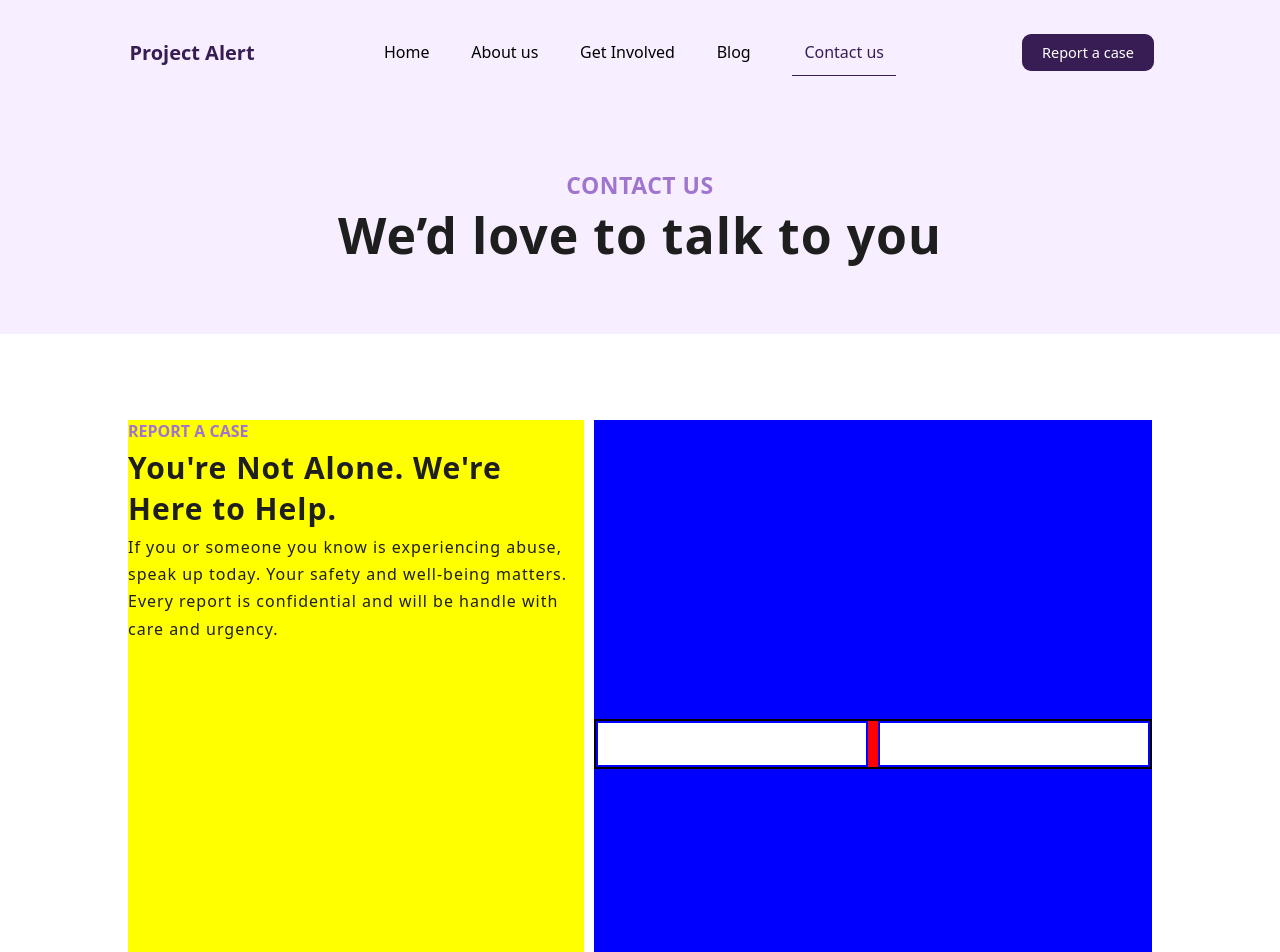
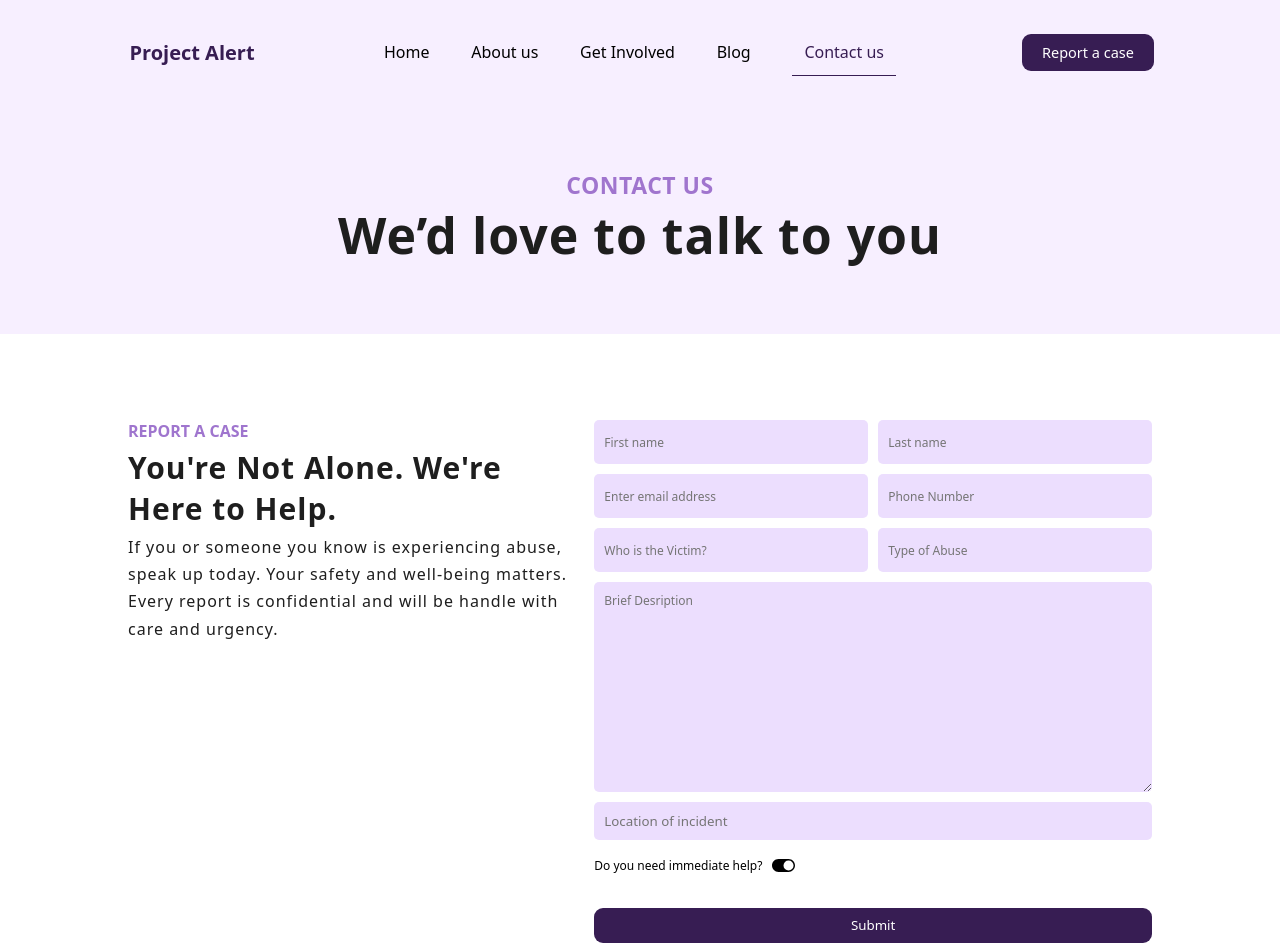
Before and after one commit to DevIsmail-coder/Project-Alert, a React (Vite) app: page /#/contactus in a window 1280 px wide. Shown: the top 952 px of the page. Built offline with nearby package versions, Linux system fonts and the light colour scheme.

Commit message:
Refactor ContactUs component layout and styles; add placeholders to input fields

```diff
--- a/src/pages/ContactUs/ContactUs.css
+++ b/src/pages/ContactUs/ContactUs.css
@@ -65,7 +65,7 @@
     display: flex;
     flex-direction: column;
     gap: 5px;
-    background-color: yellow;
+    /* background-color: yellow; */
 
      & h4{
         color: #9F75CE;
@@ -97,43 +97,93 @@
 .ContactUsBodyBox1Small2{
     width: 55%;
     height: 100%;
-    background-color: blue;
+    /* background-color: blue; */
     display: flex;
-    justify-content: center;
+    gap: 10px;
+    flex-direction: column;
+    /* justify-content: center; */
     align-items: center;
 }
 
 .contactusinput {
     width: 100%;
-    height: 50px;
-    background-color: red;
+    height: 44px;
+    /* background-color: red; */
     display: flex;
     align-items: center;
     gap: 10px;
-    border: 2px solid black;
 
 }
 .contactusinput input {
-    flex-grow: 1;
-    /* flex: 1;   */
+    width: 50%;
+    border: none;
+    height: 100%;
+    padding: 10px;
+    font-size: 12px;
+    border-radius: 5px;
+    background-color: #ECDEFE;
+}
+
+.contactarea{
     width: 100%;
-    height: 100%;
+    height: 210px;
     border: none;
-    outline: none;
-    padding: 0 10px;
-    background-color: white;
-    border: 2px solid blue;
+    font-size: 12px;
+    border-radius: 5px;
+    padding: 10px;
+    background-color: #ECDEFE;
+}
+
+.inputlocation{
+    width: 100%;
+    height: 38px;
+    padding: 10px;
+    border: none;
+    border-radius: 5px;
+    background-color: #ECDEFE;
+}
+
+.togglediv{
+    width: 100%;
+    height: 30px;
+    display: flex;
+    gap: 10px;
+    /* background-color: beige; */
+    align-items: center;
+}
+.togglediv p{
+    font-size: 12px;
+    letter-spacing: 0.1;
+}
+
+.togicon{
+    font-size: 23px;
+}
+
+.contactbutton{
+    width: 100%;
+    height: 70px;
+    display: flex;
+    align-items: center;
+    /* background-color: green; */
+
+    & button{
+        width: 100%;
+        border-radius: 9px;
+        background-color: #371D53;
+        height: 35px;
+    }
 }
 
 .ContactUsBodyCallUs{
     width: 100%;
     height: 20vh;
-    /* background-color: blueviolet; */
     display: flex;
     justify-content: center;
     align-items: center;
     margin-top: 15px;
 }
+
 
 .ContactUsBodyCallUsSmall{
     width: 80%;
--- a/src/pages/ContactUs/ContactUs.jsx
+++ b/src/pages/ContactUs/ContactUs.jsx
@@ -1,12 +1,14 @@
-import React from "react";
+import React, { useState } from "react";
 import Header from "../Header/Header";
 import Filter from "../Filter/Filter";
 import "./ContactUs.css";
 import { FaLocationDot } from "react-icons/fa6";
 import { HiOutlineMail } from "react-icons/hi";
 import { VscCallIncoming } from "react-icons/vsc";
+import { IoToggle } from "react-icons/io5";
 
 const ContactUs = () => {
+  const [showColor, setShowColor] = useState(false);
   return (
     <>
       <Header />
@@ -29,17 +31,34 @@ const ContactUs = () => {
               </div>
               <div className="ContactUsBodyBox1Small2">
                 <div className="contactusinput">
-                <input type="text" />
-                <input type="text" />
+                  <input type="text" placeholder="First name" />
+                  <input type="text" placeholder="Last name" />
+                </div>
+                <div className="contactusinput">
+                  <input type="text" placeholder="Enter email address" />
+                  <input type="text" placeholder="Phone Number" />
+                </div>
+                <div className="contactusinput">
+                  <input type="text" placeholder="Who is the Victim?" />
+                  <input type="text" placeholder="Type of Abuse" />
+                </div>
+                <textarea name="" id="" className="contactarea" placeholder="Brief Desription"></textarea>
+                <input type="text" placeholder="Location of incident" className="inputlocation" />
+                <article className="togglediv"> <p>Do you need immediate help?</p>
+                <IoToggle className="togicon" onClick={() => setShowColor(!showColor)}  style={{color: showColor ? "#1FC16B" : "black"}}/>
+                </article>
+                <div className="contactbutton">
+                  <button>Submit</button>
                 </div>
               </div>
+
             </div>
           </div>
 
           <div className="ContactUsBodyCallUs">
             <div className="ContactUsBodyCallUsSmall">
               <div className="ContactUsSmall">
-                <VscCallIncoming className="Icon"/>
+                <VscCallIncoming className="Icon" />
                 <div className="ContactUsSmall2">
                   <h4>CALL US</h4>
                   <h3>+234 818 0091 072</h3>
@@ -48,7 +67,7 @@ const ContactUs = () => {
               </div>
 
               <div className="ContactUsSmall">
-                  <HiOutlineMail className="Icon"/>
+                <HiOutlineMail className="Icon" />
                 <div className="ContactUsSmall2">
                   <h4>EMAIL US</h4>
                   <h3>info@projectalertnig.org</h3>
@@ -56,7 +75,7 @@ const ContactUs = () => {
               </div>
 
               <div className="ContactUsSmall">
-                  <FaLocationDot className="Icon"/>
+                <FaLocationDot className="Icon" />
                 <div className="ContactUsSmall2">
                   <h4>HEADSQUATERS</h4>
                   <h3>Lagos,Nigeria.</h3>
--- a/src/pages/Home/Home.css
+++ b/src/pages/Home/Home.css
@@ -438,3 +438,59 @@ gap: 5px;
     line-height: 1.7;
     font-weight: 250;
 }
+
+@media screen and (max-width: 800px) {
+    .hero-wrap {
+        height:  300px;
+    }
+    .hero-img-main {
+        width: 100%;
+        border-radius: 0;
+        height: 100%;
+    }
+
+    .inner-up-img-text-1 {
+       & h1 {
+            font-size: 20px;
+        }
+      & p{
+        font-size: 12px;
+      }
+    }
+    .inner-btm-btn-div {
+        width: 100%;
+        height: 30px;
+
+        & button{
+            width: 50%;
+            height: 100%;
+            font-size: 12px;
+        }
+    }
+    .who-are-we-inner{
+        width: 100%;
+        height: 650px;
+        display: flex;
+        flex-direction: column;
+        align-items: center;
+        background-color: green;
+    }
+
+    .what-we-provide-img-1{
+        width: 80%;
+
+    }
+    .what-we-provide-img-2{
+        width: 100%;
+        height: 200px;
+        display: flex;
+        flex-direction: column;
+        align-items: center;
+        justify-content: center;
+        background-color: red;
+    }
+    .what-we-provide-img-2-wrap{
+        width: 80%;
+        font-size: 10px;
+    }
+}
--- a/src/pages/Home/Home.jsx
+++ b/src/pages/Home/Home.jsx
@@ -21,8 +21,7 @@ const Home = () => {
             <div className='inner-up-img-text-1'>
                 <h1>Breaking the silence,</h1>
                 <h1>Building a safer Future.</h1>
-                <p>Providing safety, support, justice for women</p>
-                <p>and children</p>
+                <p>Providing safety, support, justice for women and children</p>
             </div>
             <div className='inner-up-img-text-2'>
                 <div className='inner-btm-btn-div'>
--- a/src/pages/Payment/Payment.css
+++ b/src/pages/Payment/Payment.css
@@ -178,7 +178,6 @@ color: rgb(58, 57, 57);
 input{
  height: 20px;
  width: 20px;
- padding-top: 20px;
  cursor: pointer;
 }
 span{
```
Lines whose indentation alone changed are shown as unchanged.
